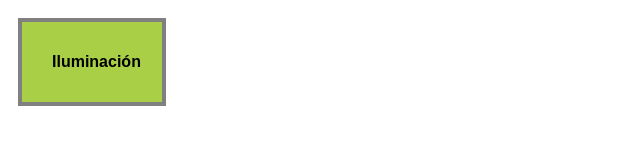
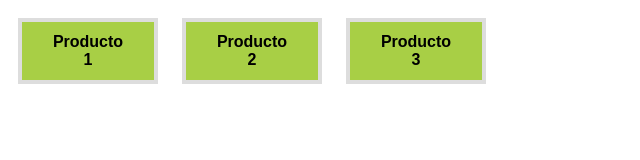
Before and after one commit to Cuahutli/web-design-udemy-course, a plain HTML site: page HTML/Estructura-HTML.html in a window 1280 px wide. Shown: the whole page, without its empty margins (0-640 px from the left). Drawn offline with Linux system fonts and the light colour scheme.

Commit message:
video 93, efecto con resaltado de bordes

```diff
--- a/CSS3/style.css
+++ b/CSS3/style.css
@@ -1,5 +1,5 @@
 /*
-Creación de una iluminación
+efectos resaltado de bordes
 */
 div{
 	font-family: 'Arial';
@@ -13,9 +13,11 @@ div{
 	vertical-align: middle;
 }
 
-.iluminacion{
-	border: 4px solid gray;
+.resalte_borde{
+	box-shadow: inset 0px 0px  0px 4px #ddd;
+	transition: 0.3s ease-out;
 }
-.iluminacion:hover{
-	background: white;
+
+.resalte_borde:hover{
+	box-shadow: inset 0px 0px  0px 4px #555;
 }
--- a/HTML/Estructura-HTML.html
+++ b/HTML/Estructura-HTML.html
@@ -15,8 +15,8 @@
 
 </head>
 <body>
-	<div class="iluminacion">
-		<p>Iluminación</p>
-	</div>
+	<div class="resalte_borde">Producto 1</div>
+	<div class="resalte_borde">Producto 2</div>
+	<div class="resalte_borde">Producto 3</div>
 </body>
 </html>
```
